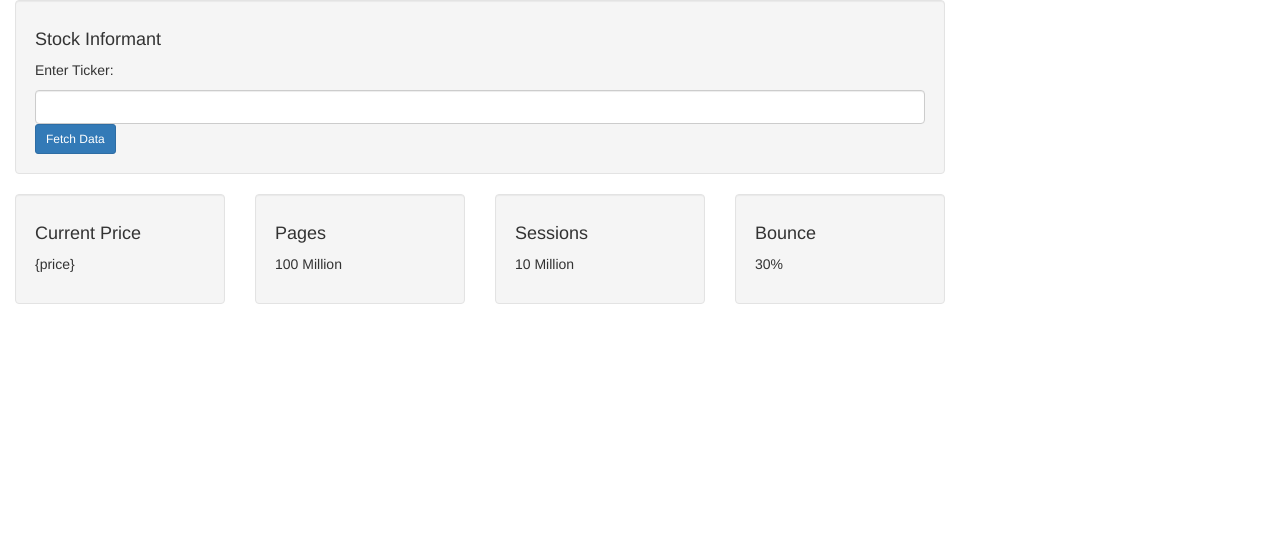
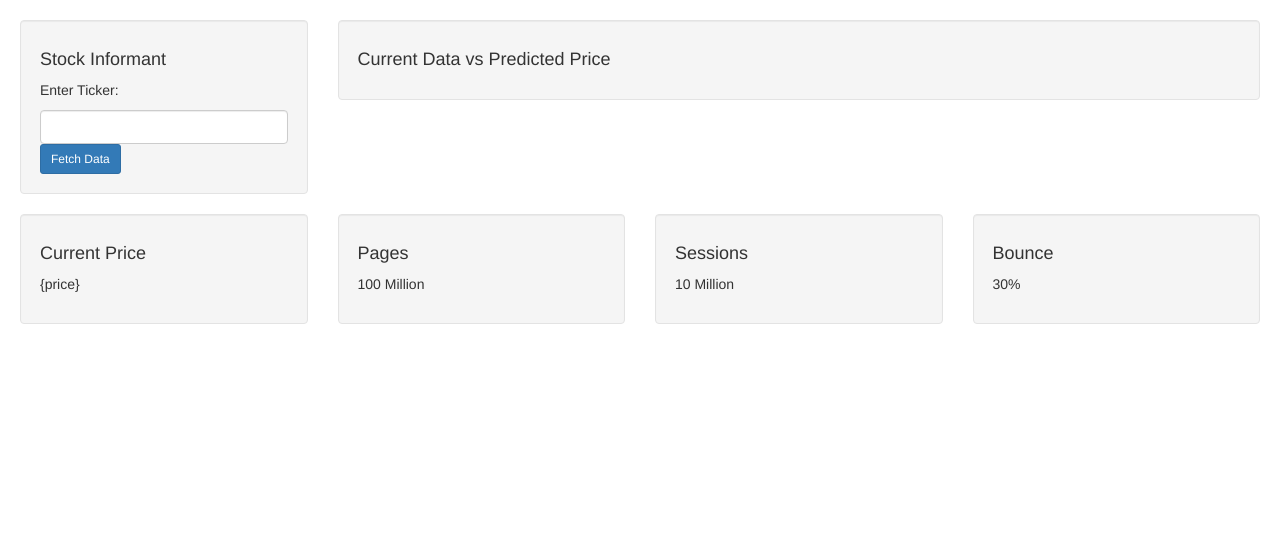
Before and after one commit to LHeen08/stock_informant, a Flask app: page / in a window 1280 px wide. Shown: the top 549 px of the page. Run offline with Flask 3, Linux system fonts and the light colour scheme; some libraries are stand-ins or nearby versions.

Commit message:
UI Updates

```diff
--- a/templates/index.html
+++ b/templates/index.html
@@ -7,27 +7,35 @@
     <script src="https://maxcdn.bootstrapcdn.com/bootstrap/3.4.1/js/bootstrap.min.js"></script>
     <style>
       /* Set height of the grid so .sidenav can be 100% (adjust as needed) */
-        .row.content {height: 550px}
+        .container-fluid {
+            padding-right:20px;
+            padding-left:20px;
+            margin-right:auto;
+            margin-left:auto;
+            padding-top: 20px;
+        }
 
-        .container-fluid {
-            padding-right:15px;
-            padding-left:15px;
-            margin-right:auto;
-            margin-left:auto
-        }
 
     </style>
   </head>
   <div class="container-fluid">
     <div class="row content">
-    <div class="col-sm-9">
+        <div class="col-sm-3">
             <div class="well">
                 <h4>Stock Informant</h4>
                 <p>Enter Ticker: </p>
                 <input type="text" name="ticker" id="ticker" class="form-control form-control-sm mr-2 mb-2" required>
                 <button type="button" class="btn btn-primary btn-sm mr-2" onclick="fetchCompanyData();">Fetch Data</button>
             </div>
-        <div class="row">
+        </div>
+        <div class="col-sm-9">
+            <div class="well">
+                <h4>Current Data vs Predicted Price</h4>
+                <p></p>
+            </div>
+        </div>
+    </div>
+    <div class="row content">
         <div class="col-sm-3">
             <div class="well">
                 <h4>Current Price</h4>
@@ -54,9 +62,6 @@
         </div>
     </div>
 </div>
-    </div>
-  </div>
-
 </body>
 </html>
 
--- a/web_app.py
+++ b/web_app.py
@@ -1,12 +1,10 @@
 from flask import Flask, render_template, request, jsonify, session
-from flask_session import Session
 from data_collection import *
 
 app = Flask(__name__)
-app.config['SESSION_TYPE'] = 'filesystem'
-Session(app)
 
-# app.secret_key = 'my_flask_app'  # Replace with your own secret key
+
+app.secret_key = 'my_flask_app'  # Replace with your own secret key
 
 # Initialize a variable to store the fetched data
 fetched_data = None
```
Lines whose indentation alone changed are shown as unchanged.
